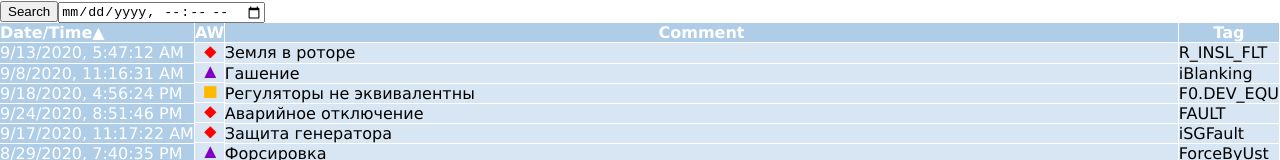
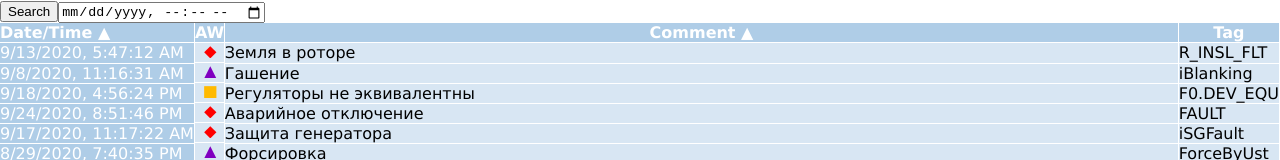
Before and after one commit to GerasimGerasimov/dexop-events-table, a React (Create React App) app: page / in a window 1280 px wide. Shown: the top 160 px of the page. Built offline with nearby package versions, Linux system fonts and the light colour scheme.

Commit message:
сдела изменение стрелок для режимов сортировки

```diff
--- a/src/Pages/Events/Events.tsx
+++ b/src/Pages/Events/Events.tsx
@@ -1,6 +1,6 @@
 import React, { Component } from "react";
 import EventsTable from "../../components/table/EventsTable";
-import { IEventQueryDirection, IEventsQuery, IEventsRespond } from "../../server/ieventsdata";
+import { IEventQueryDirection, ISortDirection, IEventsQuery, IEventsRespond, IEventsSortMode, IEventSortMode, ISortMode } from "../../server/ieventsdata";
 import { EventsModel } from "../../server/server";
 import Paginator from "./components/paginator/paginator";
 import './Events.css'
@@ -22,7 +22,12 @@ export default class Events extends Component <IEventsProps,IEventsState> {
     this.state = {
       query: {
         FromIndex:0,
-        QueriedQuantity: 10
+        QueriedQuantity: 10,
+        SortMode: {
+          DateTimeSortDirection: ISortDirection.Up,
+          EventsSortDirection: ISortDirection.Up,
+          EventsSortMode:  IEventSortMode.All
+        }
       },
       respond: {
         ClientID: '',
@@ -92,6 +97,29 @@ export default class Events extends Component <IEventsProps,IEventsState> {
     }), ()=>this.getData())
   }
 
+  private tougleSortDirection(direction: ISortDirection): ISortDirection {
+    return  (direction === ISortDirection.Up)
+            ? ISortDirection.Down
+            : ISortDirection.Up
+  }
+
+  private changeSortMode(SortMode: ISortMode): void {
+    console.log(SortMode);
+    const query = {... this.state.query};
+    switch (SortMode) {
+      case ISortMode.datetime:
+        const DateTimeSortDirection = this.tougleSortDirection(query.SortMode.DateTimeSortDirection);
+        query.SortMode.DateTimeSortDirection = DateTimeSortDirection;
+        break;
+      case ISortMode.events:
+        /**TODO 4-режима сортировки! */
+        const EventsSortDirection = this.tougleSortDirection(query.SortMode.EventsSortDirection);
+        query.SortMode.EventsSortDirection = EventsSortDirection;
+        break;
+    }
+    this.setState({query})
+  }
+
   render() {
     return (
       <div className='flex-column'>
@@ -100,7 +128,12 @@ export default class Events extends Component <IEventsProps,IEventsState> {
           <input type="datetime-local"/>
         </div>
         <div className='flex-all-client b1pxdgr'>
-          <EventsTable items = {this.state.respond.Items}/>
+          <EventsTable
+            items = {this.state.respond.Items}
+            dateSortDirection = {this.state.query.SortMode?.DateTimeSortDirection}
+            eventsSortDirection = {this.state.query.SortMode?.EventsSortDirection}
+            changeSortModeHandler = {this.changeSortMode.bind(this)}
+          />
         </div>
           <Paginator
             ItemsAfter = {this.state.respond.ItemsAfter}
--- a/src/components/table/EventsTable.css
+++ b/src/components/table/EventsTable.css
@@ -42,8 +42,5 @@ table.events thead th {
   justify-content: center;
 }
 
-.arrow::after {
-  content: '\25b2';
-}
 /*▲ 25b2 Треугольная стрелка вверх*/
 /*▼ 25bc Треугоьная стрелка вниз*/
--- a/src/components/table/EventsTable.tsx
+++ b/src/components/table/EventsTable.tsx
@@ -1,10 +1,13 @@
 import React, { Component } from "react";
-import { IEventItem} from "../../server/ieventsdata";
+import { IEventItem, ISortDirection, ISortMode} from "../../server/ieventsdata";
 import Markers from "../markers/event-icon";
 import './EventsTable.css'
 
 interface IEventTableProps {
   items: Array<IEventItem>;
+  dateSortDirection: ISortDirection | undefined;
+  eventsSortDirection: ISortDirection | undefined;
+  changeSortModeHandler(SortMode: ISortMode): void;
 }
 
 interface IEventsTableState {
@@ -21,8 +24,11 @@ export default class EventsTable extends Component<IEventTableProps ,IEventsTabl
     return time;
   }
 
-  private changeSortMode(e:any){
-    console.log(e.target)
+  private getArrow(direction: ISortDirection | undefined):string {
+    const dir: ISortDirection = direction || ISortDirection.Up;
+    return  (dir === ISortDirection.Up)
+            ? '▲'
+            : '▼'
   }
 
   render () {
@@ -31,9 +37,17 @@ export default class EventsTable extends Component<IEventTableProps ,IEventsTabl
         <table className='events'>
           <thead>
             <tr>
-                <th className='arrow' onClick={(e)=>this.changeSortMode(e)}>Date/Time</th>
+                <th
+                  onClick={()=>this.props.changeSortModeHandler(ISortMode.datetime)}>
+                  Date/Time
+                  {` ${this.getArrow(this.props.dateSortDirection)}`}
+                </th>
                 <th>AW</th>
-                <th>Comment</th>
+                <th
+                  onClick={()=>this.props.changeSortModeHandler(ISortMode.events)}>
+                  Comment
+                  {` ${this.getArrow(this.props.eventsSortDirection)}`}
+                </th>
                 <th>Tag</th>
             </tr>
             </thead>
--- a/src/server/ieventsdata.ts
+++ b/src/server/ieventsdata.ts
@@ -11,19 +11,37 @@ export interface IEventItem {
   details: IEventItemDetails;
 }
 
-export enum IEventSortDirection {
+export enum ISortMode {
+  datetime,
+  events
+}
+
+export enum ISortDirection {
   Up,
   Down
 }
 
-export enum IEventSortItem {
-  Time,
-  Type
+
+export enum IEventSortMode {
+  All     = '',
+  Alarm   ='a',
+  Warning = 'w',
+  Info    = 'i'
 }
 
+/*
+export const IEventSortMode = new Map ([
+  ['All',''],
+  ['Alarm', 'a'],
+  ['Warning', 'w'],
+  ['Info','i']
+])
+*/
+
 export interface IEventsSortMode {
-  Direction: IEventSortDirection;
-  SortBy: IEventSortItem;
+  DateTimeSortDirection: ISortDirection;
+  EventsSortDirection: ISortDirection;
+  EventsSortMode: IEventSortMode;
 }
 
 export enum IEventQueryDirection {
@@ -33,7 +51,7 @@ export enum IEventQueryDirection {
 
 export interface IEventsQuery {
   ClientID?: string; //уникальный ID клиента
-  SortMode?: IEventsSortMode;//как сортировать данные для этого клиента
+  SortMode: IEventsSortMode;//как сортировать данные для этого клиента
   FromIndex: number;
   QueriedQuantity: number;
   Direction?: IEventQueryDirection;
--- a/src/server/server.ts
+++ b/src/server/server.ts
@@ -1,5 +1,5 @@
 import { dataset } from "../datasets/events";
-import { IEventItem, IEventSortDirection, IEventSortItem, IEventsQuery, IEventsRespond, IEventsSortMode } from "./ieventsdata";
+import { IEventItem, IEventSortMode, IEventsQuery, IEventsRespond, IEventsSortMode, ISortDirection } from "./ieventsdata";
 
 export const count = 10;
 
@@ -38,8 +38,9 @@ export class TEventsModel {
     const client: IEventsModelClient = {
       ID:'gerasim',
       SortMode: {
-        SortBy: IEventSortItem.Time,
-        Direction: IEventSortDirection.Down
+        DateTimeSortDirection: ISortDirection.Up,
+        EventsSortDirection: ISortDirection.Up,
+        EventsSortMode: IEventSortMode.Alarm
       },
       Position: 0
     }
@@ -56,8 +57,9 @@ export class TEventsModel {
       ItemsAfter: 0,
       ItemsInRespond: 0,
       SortMode: {
-        SortBy: IEventSortItem.Time,
-        Direction: IEventSortDirection.Down
+        DateTimeSortDirection: ISortDirection.Up,
+        EventsSortDirection: ISortDirection.Up,
+        EventsSortMode: IEventSortMode.Alarm
       },
       Items: []
     }
```
